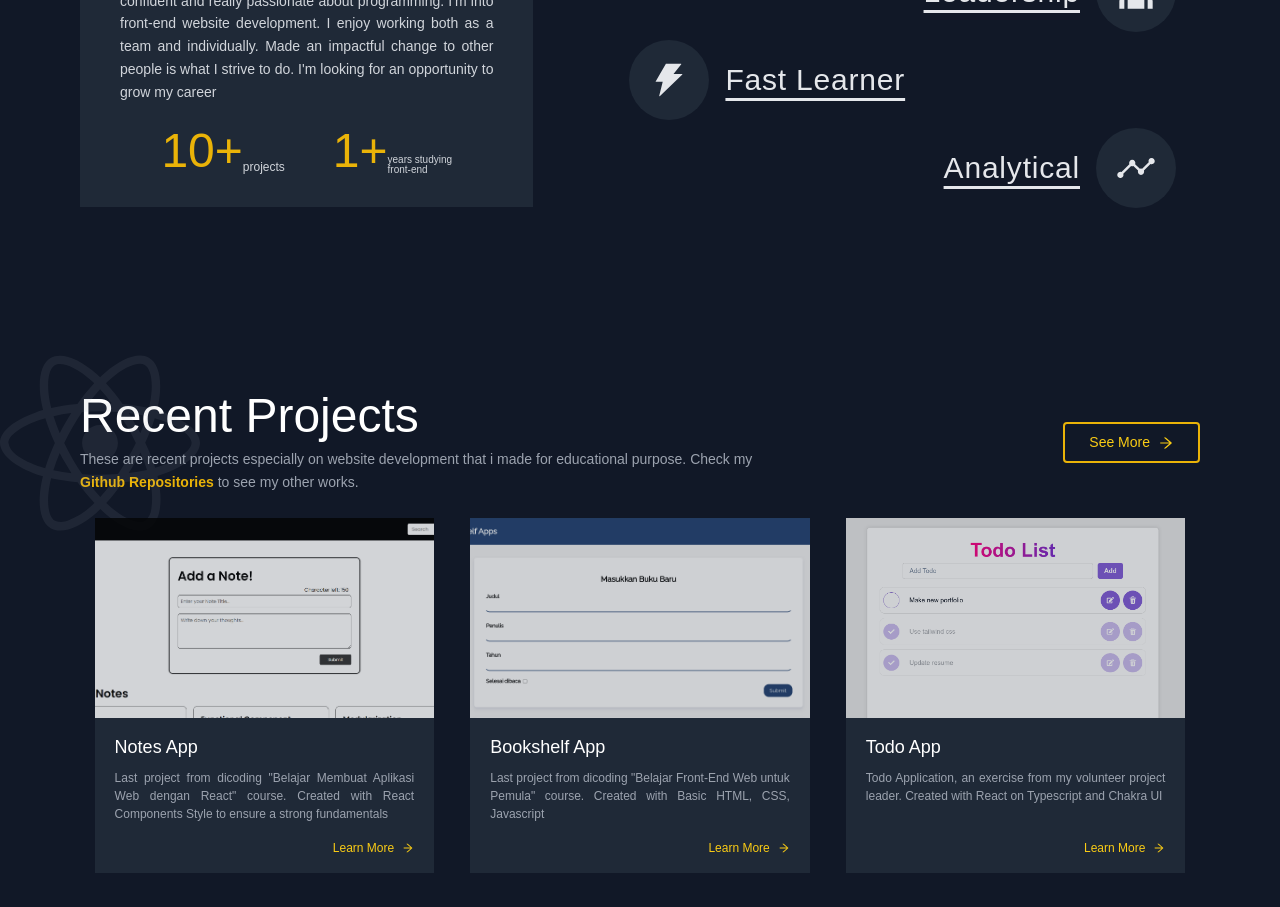
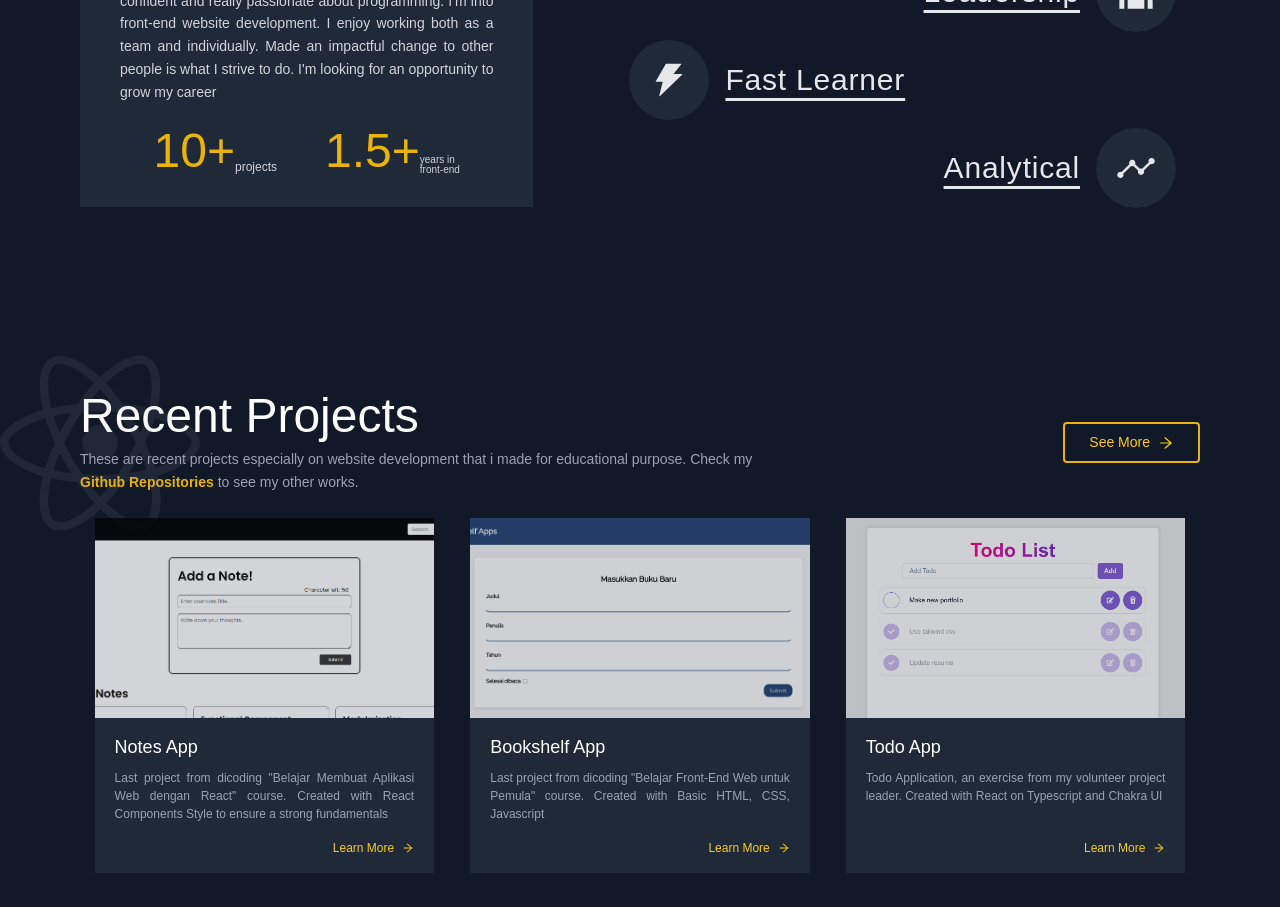
Before and after one commit to ahmadsultani/ahmadsultani.github.io, a React (Create React App) app: page / in a window 1280 px wide. Shown: the part 1120-2027 px from the top of the page. Built offline with nearby package versions, Linux system fonts and the light colour scheme.

Commit message:
experience data fix

```diff
--- a/src/components/About/index.tsx
+++ b/src/components/About/index.tsx
@@ -31,9 +31,9 @@ export default function About() {
                 10+<p className="text-xs text-gray-300 font-light">projects</p>
               </span>
               <span className="flex text-5xl items-end">
-                1+
+                1.5+
                 <p className="text-[10px] text-gray-300 font-light">
-                  years studying
+                  years in
                   <br />
                   front-end
                 </p>
```
